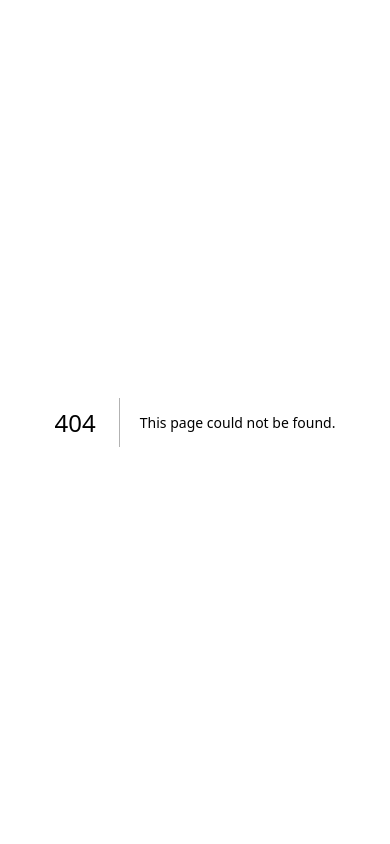
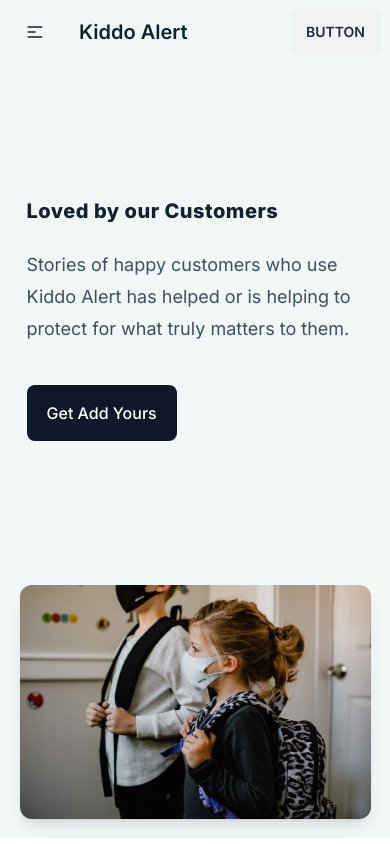
Before and after one commit to anasyakubu/kiddoalert-nextapp, a Next.js app: page /stories in a window 390 px wide. Before the commit this address had no page. Built offline with nearby package versions, Linux system fonts and the light colour scheme.

Commit message:
Stories section

```diff
--- a/src/app/components/Nav.tsx
+++ b/src/app/components/Nav.tsx
@@ -1,32 +1,18 @@
-import Link from "next/link";
-import React from "react";
+import Link from 'next/link'
+import React from 'react'
 
 const Nav = () => {
   return (
     <div>
-      <div className="navbar bg-transparent" style={{ color: "#122231" }}>
+      <div className="navbar bg-transparent" style={{ color: '#122231' }}>
         <div className="navbar-start">
           <div className="dropdown">
             <label tabIndex={0} className="btn btn-ghost lg:hidden">
-              <svg
-                xmlns="http://www.w3.org/2000/svg"
-                className="h-5 w-5"
-                fill="none"
-                viewBox="0 0 24 24"
-                stroke="currentColor"
-              >
-                <path
-                  strokeLinecap="round"
-                  strokeLinejoin="round"
-                  strokeWidth="2"
-                  d="M4 6h16M4 12h8m-8 6h16"
-                />
+              <svg xmlns="http://www.w3.org/2000/svg" className="h-5 w-5" fill="none" viewBox="0 0 24 24" stroke="currentColor">
+                <path strokeLinecap="round" strokeLinejoin="round" strokeWidth="2" d="M4 6h16M4 12h8m-8 6h16" />
               </svg>
             </label>
-            <ul
-              tabIndex={0}
-              className="menu menu-sm dropdown-content mt-3 z-[1] p-2 shadow rounded-box w-52 bg-white"
-            >
+            <ul tabIndex={0} className="menu menu-sm dropdown-content mt-3 z-[1] p-2 shadow rounded-box w-52 bg-white">
               <li>
                 <a>Item 1</a>
               </li>
@@ -49,32 +35,29 @@ const Nav = () => {
           <a className="btn btn-ghost normal-case text-xl">Kiddo Alert</a>
         </div>
 
-        <div
-          className="navbar-center hidden lg:flex"
-          style={{ color: "#122231" }}
-        >
+        <div className="navbar-center hidden lg:flex" style={{ color: '#122231' }}>
           <ul className="menu menu-horizontal px-1">
             <li>
               <Link href="/">Home</Link>
             </li>
             <li>
-              <a>About</a>
+              <Link href="/">About</Link>
             </li>
             <li tabIndex={0}>
               <details>
                 <summary>Parent</summary>
                 <ul className="p-2 bg-white">
                   <li>
-                    <a>Submenu 1</a>
+                    <Link href="/">Submenu 1</Link>
                   </li>
                   <li>
-                    <a>Submenu 2</a>
+                    <Link href="/">Submenu 2</Link>
                   </li>
                 </ul>
               </details>
             </li>
             <li>
-              <a>Item 3</a>
+              <Link href="/stories">Stories</Link>
             </li>
           </ul>
         </div>
@@ -83,7 +66,7 @@ const Nav = () => {
         </div>
       </div>
     </div>
-  );
-};
+  )
+}
 
-export default Nav;
+export default Nav
--- /dev/null
+++ b/src/app/sections/StoriesHeader/StoriesHeader.scss
@@ -0,0 +1,35 @@
+.StoriesHeader {
+  .phoneImg {
+    animation: move 2s infinite ease alternate;
+  }
+
+  @keyframes move {
+    from {
+      transform: translateY(-15px);
+    }
+
+    // to {
+    //   transform: translateY(0px) scale(1.03);
+    // }
+  }
+  }
+
+  @media (max-width: 600px) {
+    .StoriesHeader {
+
+      .p-10 {
+        padding: 5%;
+      }
+
+      .text {
+        margin-top: 5%;
+
+
+      }
+      .pl-3 {
+        padding-left: 2%;
+        background-size: cover;
+        background-position: center;
+      }
+    }
+  }
--- /dev/null
+++ b/src/app/sections/StoriesHeader/StoriesHeader.tsx
@@ -0,0 +1,40 @@
+import React from 'react'
+import Nav from '../../components/Nav'
+import Image from 'next/image'
+import IMG from '../../../../public/bg-1.jpg'
+import './StoriesHeader.scss'
+
+const StoriesHeader = () => {
+  return (
+    <div className="Stories">
+      <div className="StoriesHeader" style={{ backgroundColor: '#f2f7f8', color: '#3d4f60' }}>
+        <Nav />
+        <div className="lg:px-8">
+          <div className="p-10 space-y-12 lg:grid lg:grid-cols-2 lg:gap-x-6 lg:space-y-0">
+            <div className="pl-3 max-w-xl py-24 sm:py-48 lg:py-56 ">
+              <div className="text">
+                <h1 className="text-xl font-extrabold tracking-wide shadow-2 sm:text-4xl" style={{ color: '#122231' }}>
+                  Loved by our Customers
+                </h1>
+                <p className="mt-6 text-lg leading-8" style={{ color: '#3d4f60' }}>
+                  Stories of happy customers who use Kiddo Alert has helped or is helping to protect for what truly matters to them.
+                </p>
+              </div>
+              <div className="mt-10">
+                <button className="p-4 mr-5 bg-slate-900 pl-5 pr-5 text-white font-medium rounded-lg hover:bg-slate-800">Get Add Yours</button>
+              </div>
+            </div>
+
+            {/* <Fade direction="left"> */}
+            <div className="text-center flex justify-center items-center">
+              <Image className="rounded-xl shadow-lg" src={IMG} alt="" />
+            </div>
+            {/* </Fade> */}
+          </div>
+        </div>
+      </div>
+    </div>
+  )
+}
+
+export default StoriesHeader
--- /dev/null
+++ b/src/app/stories/page.tsx
@@ -0,0 +1,12 @@
+import React from 'react'
+import StoriesHeader from '../sections/StoriesHeader/StoriesHeader'
+
+const page = () => {
+  return (
+    <div className="page">
+      <StoriesHeader />
+    </div>
+  )
+}
+
+export default page
```
